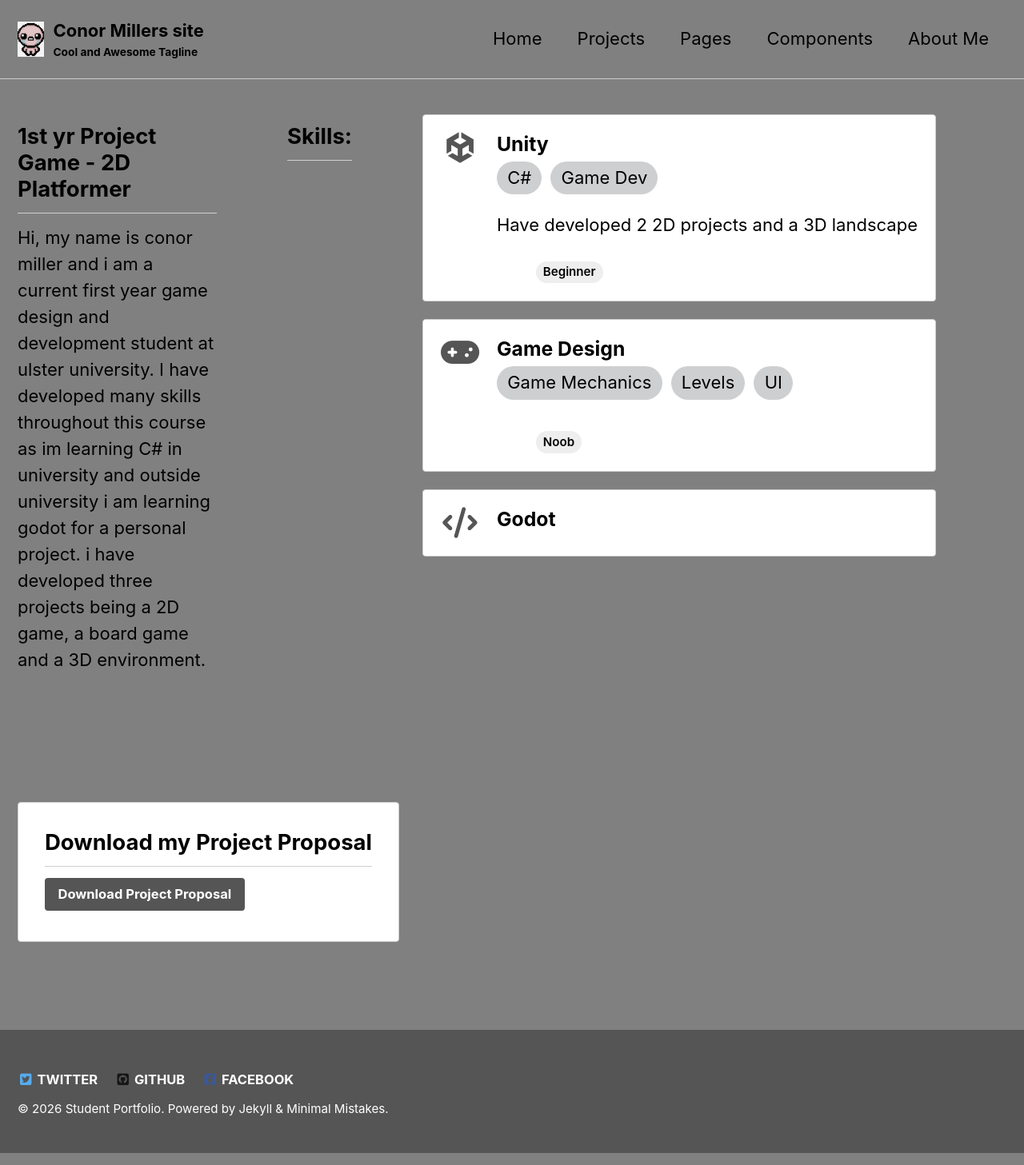
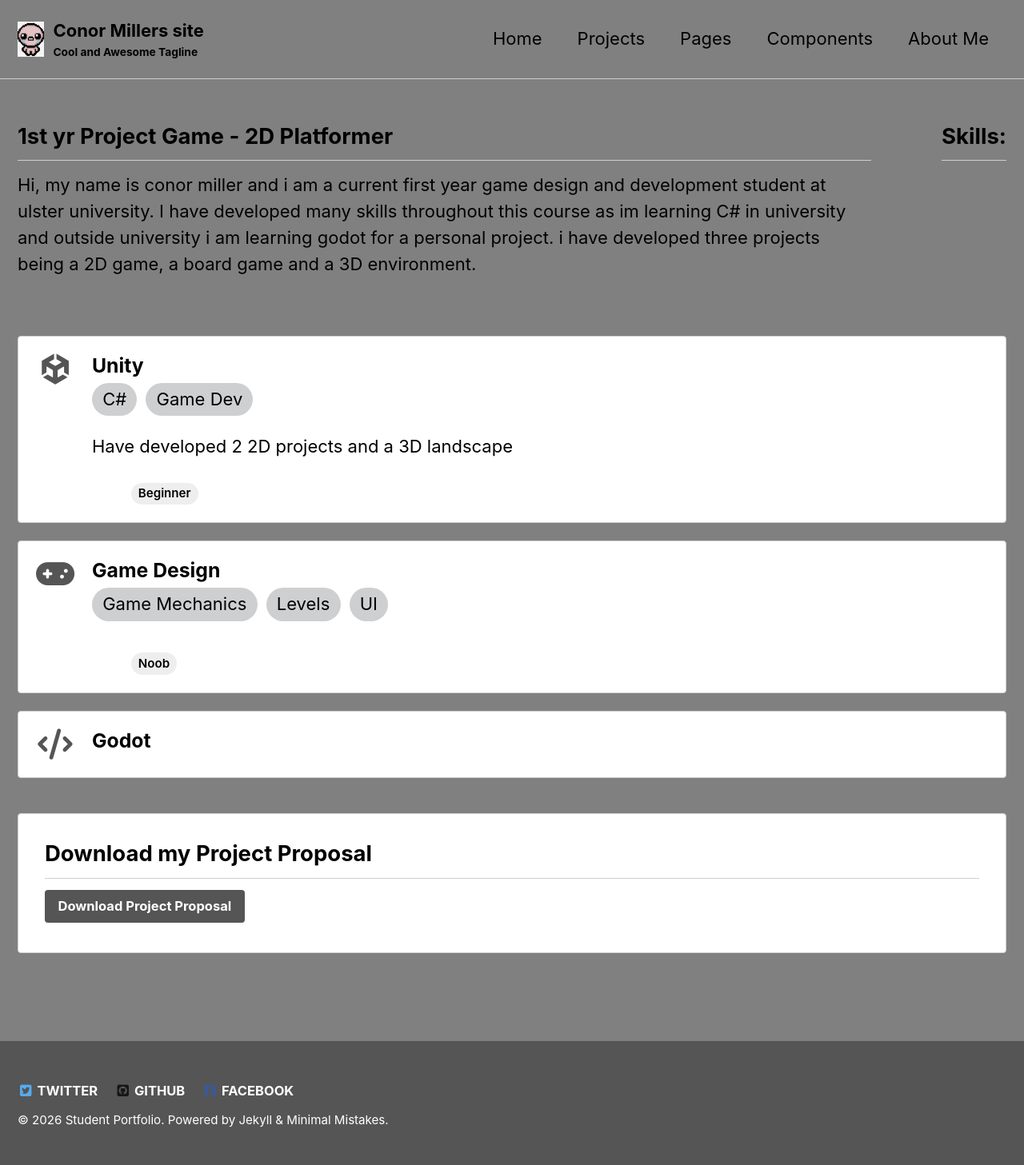
Before and after one commit to Conor-Miller9276/Conor-Miller9276.github.io, a Jekyll site: the page built from _pages/about-me.md, in a window 1280 px wide. Shown: the whole page at 80% size. Built offline with Jekyll 4.4.1, drawn with Linux system fonts in a browser that asks for light colours.

Commit message:
Update about-me.md

```diff
--- a/_pages/about-me.md
+++ b/_pages/about-me.md
@@ -21,7 +21,7 @@ skills:
 
 <div style="display:flex; flex-wrap:wrap; gap:4rem; align-items:flex-start;">
 <!-- LEFT: text content -->
-<div style="flex:1 1 100px; min-width:200px;">
+<div style="flex:1 1 100px; min-width:300px;">
 <h2>1st yr Project Game - 2D Platformer</h2>
 <p>
 Hi, my name is conor miller and i am a current first year game design and development student at ulster university. I have developed many skills throughout this course as im learning C# in university and outside university i am learning godot for a personal project. i have developed three projects being a 2D game, a board game and a 3D environment.
@@ -30,7 +30,7 @@ Hi, my name is conor miller and i am a current first year game design and develo
 </div>
 
 <h2>Skills: </h2>
-
+</div>
 {% include skills skills=page.skills %}
 
 
```
